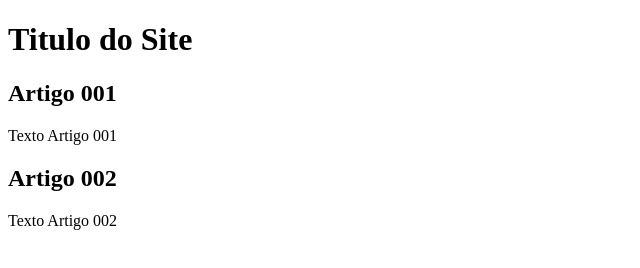
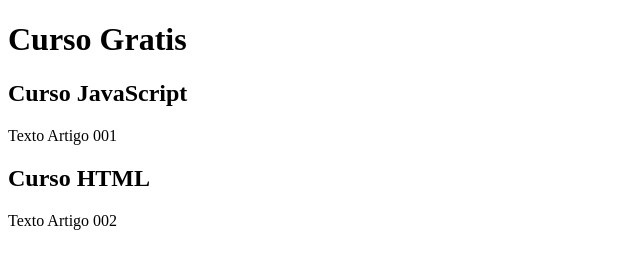
Before and after one commit to Lipegithub7/Teste-Branches, a plain HTML site: page index.html in a window 1280 px wide. Shown: the whole page, without its empty margins (0-640 px from the left). Drawn offline with Linux system fonts and the light colour scheme.

Commit message:
Comecei no conteudo

```diff
--- a/index.html
+++ b/index.html
@@ -8,14 +8,14 @@
 <body>
     <main>
         <header>
-            <h1>Titulo do Site</h1>
+            <h1>Curso Gratis</h1>
         </header>
         <article>
-            <h2>Artigo 001</h2>
+            <h2>Curso JavaScript</h2>
             <p>Texto Artigo 001</p>
         </article>
         <article>
-            <h2>Artigo 002</h2>
+            <h2>Curso HTML</h2>
             <p>Texto Artigo 002</p>
         </article>
     </main>
```
